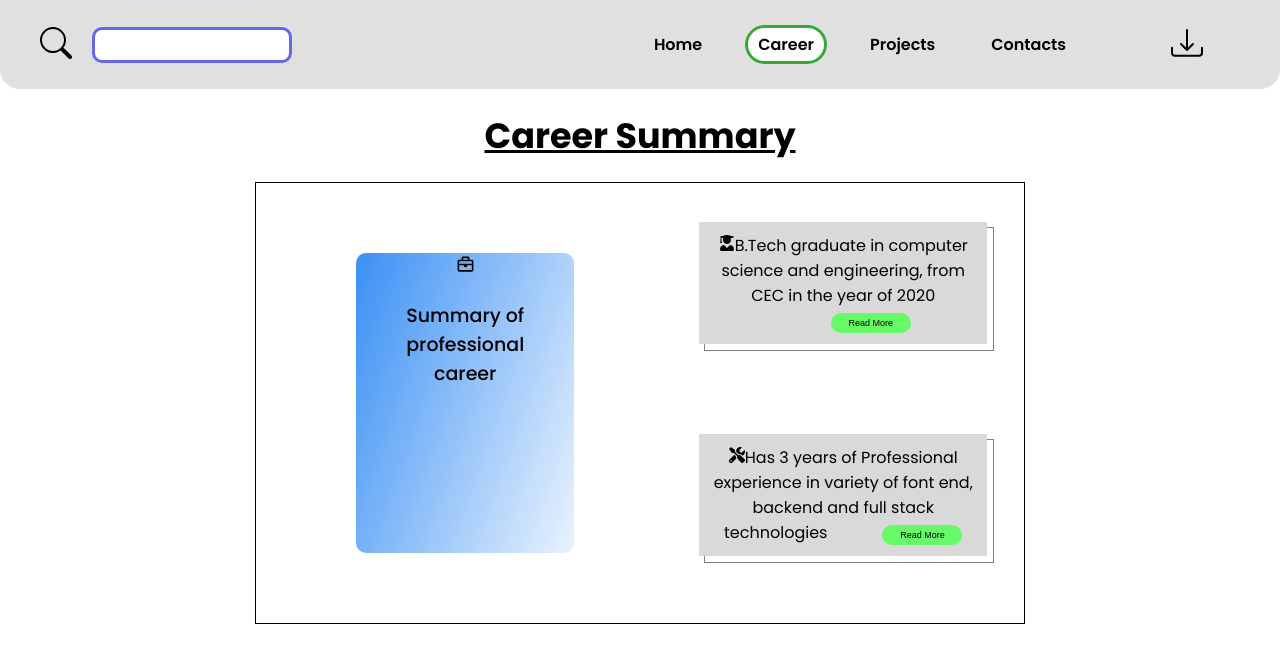
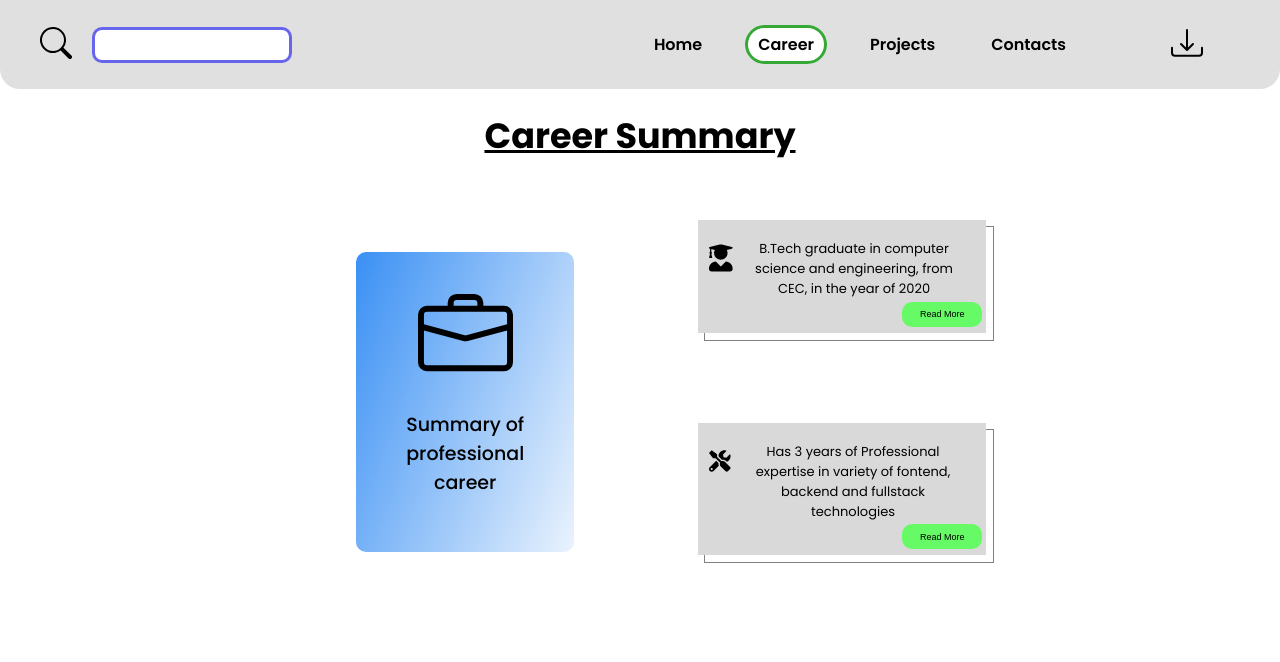
Before and after one commit to jimmanamel/Resume, a React (Create React App) app: page /Career in a window 1280 px wide. Shown: the top 662 px of the page. Built offline with nearby package versions, Linux system fonts and the light colour scheme.

Commit message:
Adding size and aligining icon and text in career page

```diff
--- a/src/Components/Career/Career.scss
+++ b/src/Components/Career/Career.scss
@@ -13,7 +13,6 @@
 
 .careerInnerContainer {
   display: flex;
-  border: 1px solid;
   width: 60%;
   margin: 0 auto;
   //margin: 30px 250px;
@@ -25,17 +24,20 @@
   display: grid;
 
   button {
+    position: relative;
     background-color: #66FA66;
     border: none;
-    border-radius: 20px;
+    border-radius: 10px;
     width: 80px;
-    height: 20px;
+    height: 25px;
     font-size: xx-small;
-    margin-left: 55px;
+    left: 100px;
   }
 }
 
 .professionalCareer {
+  display: flex;
+  align-items: center;
   width: 250px;
   height: 300px;
   margin: 70px 100px;
@@ -52,23 +54,39 @@
 .career3 {
   border: 1px solid #d9d9d9;
   position: relative;
-  bottom: 6px;
-  right: 6px;
+  bottom: 7px;
+  right: 7px;
   z-index: 1px;
   background-color: #d9d9d9;
-  padding: 10px;
+  padding: 5px 10px;
   //margin: 95px 30px;
+  span{
+    display: inline-flex;
+  }
+  p{
+    padding: 0px 20px;
+    margin-bottom: 0px;
+    font-size: small;
+  }
 }
 
 .career2 {
   border: 1px solid #d9d9d9;
   position: relative;
-  bottom: 6px;
-  right: 6px;
+  bottom: 7px;
+  right: 7px;
   z-index: 1px;
   background-color: #d9d9d9;
-  padding: 10px;
+  padding: 5px 10px;
   //margin: 95px 30px;
+  span{
+    display: inline-flex;
+  }
+  p{
+    padding: 0px 20px;
+    margin-bottom: 0px;
+    font-size: small;
+  }
 }
 
 .careerCover {
--- a/src/Components/Career/CareerContainer.js
+++ b/src/Components/Career/CareerContainer.js
@@ -1,5 +1,5 @@
 import { FaUserGraduate, FaTools } from "react-icons/fa";
-import { BiBriefcase } from "react-icons/bi";
+import { BsBriefcase } from "react-icons/bs";
 
 import "./Career.scss";
 
@@ -11,23 +11,27 @@ const CareerContainer = () => {
       </div>
       <div className="careerInnerContainer">
         <div className="professionalCareer">
-          <BiBriefcase />
+          <span>
+          <BsBriefcase size="5em"/>
           <p>Summary of professional career</p>
+          </span>
         </div>
         <div className="container">
           <div className="careerCover">
             <div className="career2">
-              <FaUserGraduate />
-              B.Tech graduate in computer science and engineering, from CEC in
-              the year of 2020
+              <span>
+              <FaUserGraduate size="4em"/>
+              <p>B.Tech graduate in computer science and engineering, from CEC, in the year of 2020</p>
+              </span>
               <button>Read More</button>
             </div>
           </div>
           <div className="careerCover">
             <div className="career3">
-              <FaTools />
-              Has 3 years of Professional experience in variety of font end,
-              backend and full stack technologies
+              <span>
+              <FaTools size="4em"/>
+              <p>Has 3 years of Professional expertise in variety of fontend, backend and fullstack technologies</p>
+              </span>
               <button>Read More</button>
             </div>
           </div>
```
